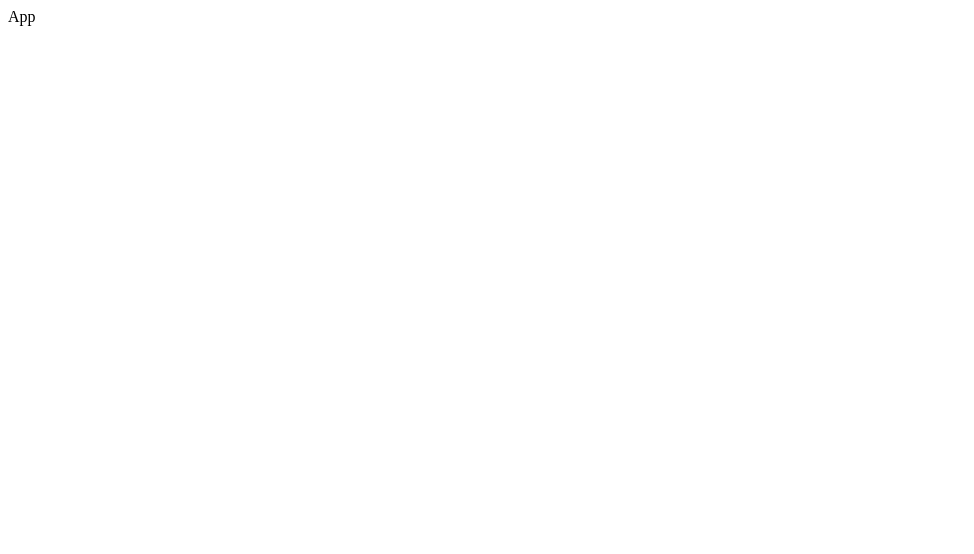
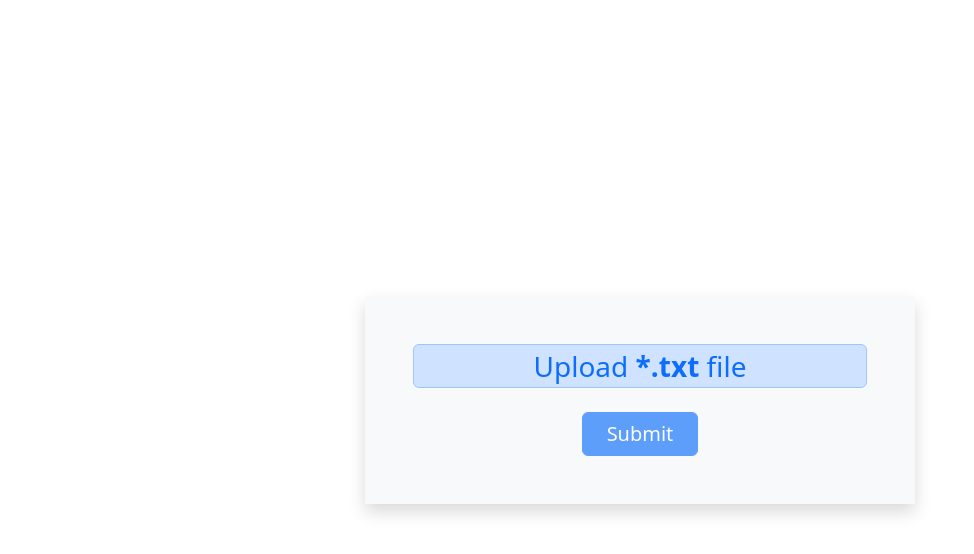
Before and after one commit to BernaBoshnak/movie-manager, a React (Vite) app: page / in a window 1280 px wide. Shown: the top 554 px of the page, without its empty margins (0-974 px from the left). Built offline with nearby package versions, Linux system fonts and the light colour scheme.

Commit message:
added *.txt file upload component that handles and parses movie titles

```diff
--- a/package.json
+++ b/package.json
@@ -33,8 +33,11 @@
     "eslint-plugin-prettier": "^5.1.3",
     "eslint-plugin-react-hooks": "^4.6.0",
     "eslint-plugin-react-refresh": "^0.4.5",
+    "node-sass": "^9.0.0",
     "npm-run-all": "^4.1.5",
     "prettier": "^3.2.1",
+    "sass": "^1.69.7",
+    "sass-loader": "^13.3.3",
     "typescript": "^5.2.2",
     "vite": "^5.0.8"
   }
--- /dev/null
+++ b/src/assets/scss/custom.scss
@@ -0,0 +1,3 @@
+.cursor-pointer {
+  cursor: pointer;
+}
--- a/src/assets/scss/style.scss
+++ b/src/assets/scss/style.scss
@@ -10,8 +10,17 @@
 @import 'bootstrap/scss/mixins';
 @import 'bootstrap/scss/utilities';
 
+// Components
+@import 'bootstrap/scss/root';
+@import 'bootstrap/scss/reboot';
+@import "bootstrap/scss/containers";
+@import 'bootstrap/scss/grid';
+@import 'bootstrap/scss/forms';
+@import 'bootstrap/scss/buttons';
+
 // Custom
 @import 'common';
+@import 'custom';
 
 // Helpers
 @import 'bootstrap/scss/helpers';
--- a/src/components/App.tsx
+++ b/src/components/App.tsx
@@ -1,7 +1,20 @@
+import { useState } from 'react'
+import { Col, Container, Row } from 'react-bootstrap'
+import FileUpload from '@components/FileUpload'
 import '@styles/style.scss'
 
 const App = () => {
-  return <div>App</div>
+  const [movies, setMovies] = useState<Set<string>>(new Set())
+
+  return (
+    <Container className="vh-100">
+      <Row className="justify-content-center align-items-center mx-2 h-100">
+        <Col md={6} className="shadow p-5 bg-body-tertiary">
+          <FileUpload setMovies={setMovies} />
+        </Col>
+      </Row>
+    </Container>
+  )
 }
 
 export default App
--- /dev/null
+++ b/src/components/FileUpload.tsx
@@ -0,0 +1,74 @@
+import { useState, useRef } from 'react'
+import {
+  Button,
+  Form,
+  FormControl,
+  FormGroup,
+  FormLabel,
+} from 'react-bootstrap'
+
+type FileUploadProps = {
+  setMovies: React.Dispatch<React.SetStateAction<Set<string>>>
+}
+
+const FileUpload = ({ setMovies }: FileUploadProps) => {
+  const [selectedFile, setSelectedFile] = useState<File>()
+  const fileInputRef = useRef<HTMLInputElement | null>(null)
+
+  const handleFileChange = () => {
+    if (fileInputRef.current && fileInputRef.current.files) {
+      setSelectedFile(fileInputRef.current.files[0])
+    }
+  }
+
+  const handleSubmit = (e: React.FormEvent<HTMLFormElement>) => {
+    e.preventDefault()
+
+    if (selectedFile) {
+      const reader = new FileReader()
+      reader.onload = (e) => {
+        const fileContent = e.target?.result as string
+        const movieTitlesArr = fileContent
+          .split('\n')
+          .map((title) => title.trim())
+        setMovies(new Set(movieTitlesArr))
+      }
+
+      reader.readAsText(selectedFile)
+    }
+  }
+
+  return (
+    <Form onSubmit={handleSubmit} data-testid="upload-form">
+      <FormGroup className="mb-3">
+        <FormLabel
+          htmlFor="form-file"
+          className="d-block bg-primary-subtle border border-primary-subtle rounded-start rounded-end mb-4 fs-3 text-center text-primary cursor-pointer"
+        >
+          Upload <strong>*.txt</strong> file
+        </FormLabel>
+        <FormControl
+          type="file"
+          name="file"
+          ref={fileInputRef}
+          id="form-file"
+          accept=".txt"
+          onChange={handleFileChange}
+          className="d-none"
+        />
+      </FormGroup>
+      <div className="text-center">
+        <Button
+          type="submit"
+          variant="primary"
+          className="px-4 fs-5"
+          disabled={!selectedFile}
+        >
+          Submit
+        </Button>
+      </div>
+    </Form>
+  )
+}
+
+export default FileUpload
--- a/tsconfig.json
+++ b/tsconfig.json
@@ -17,6 +17,7 @@
     "jsx": "react-jsx",
     "baseUrl": "./",
     "paths": {
+      "@components/*": ["src/components/*"],
       "@styles": ["src/assets/scss/*"]
     },
 
--- a/vite.config.ts
+++ b/vite.config.ts
@@ -21,6 +21,7 @@ export default defineConfig({
   },
   resolve: {
     alias: {
+      '@components': path.resolve(__dirname, 'src/components'),
       '@styles': path.resolve(__dirname, 'src/assets/scss'),
     },
   },
```
Also changed, not shown: .eslintrc.cjs, 1 other file (tests, documents, lock files or other folders).
